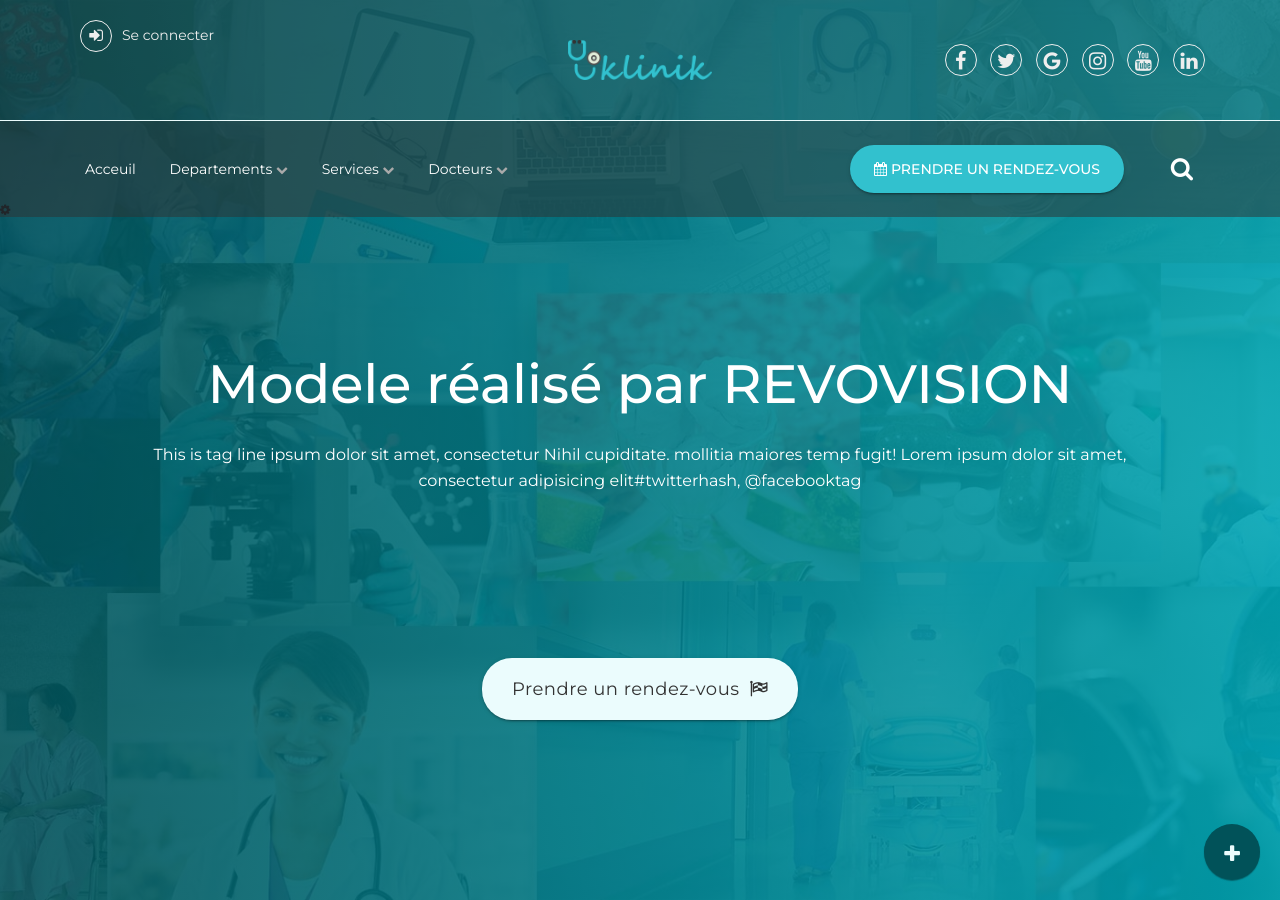
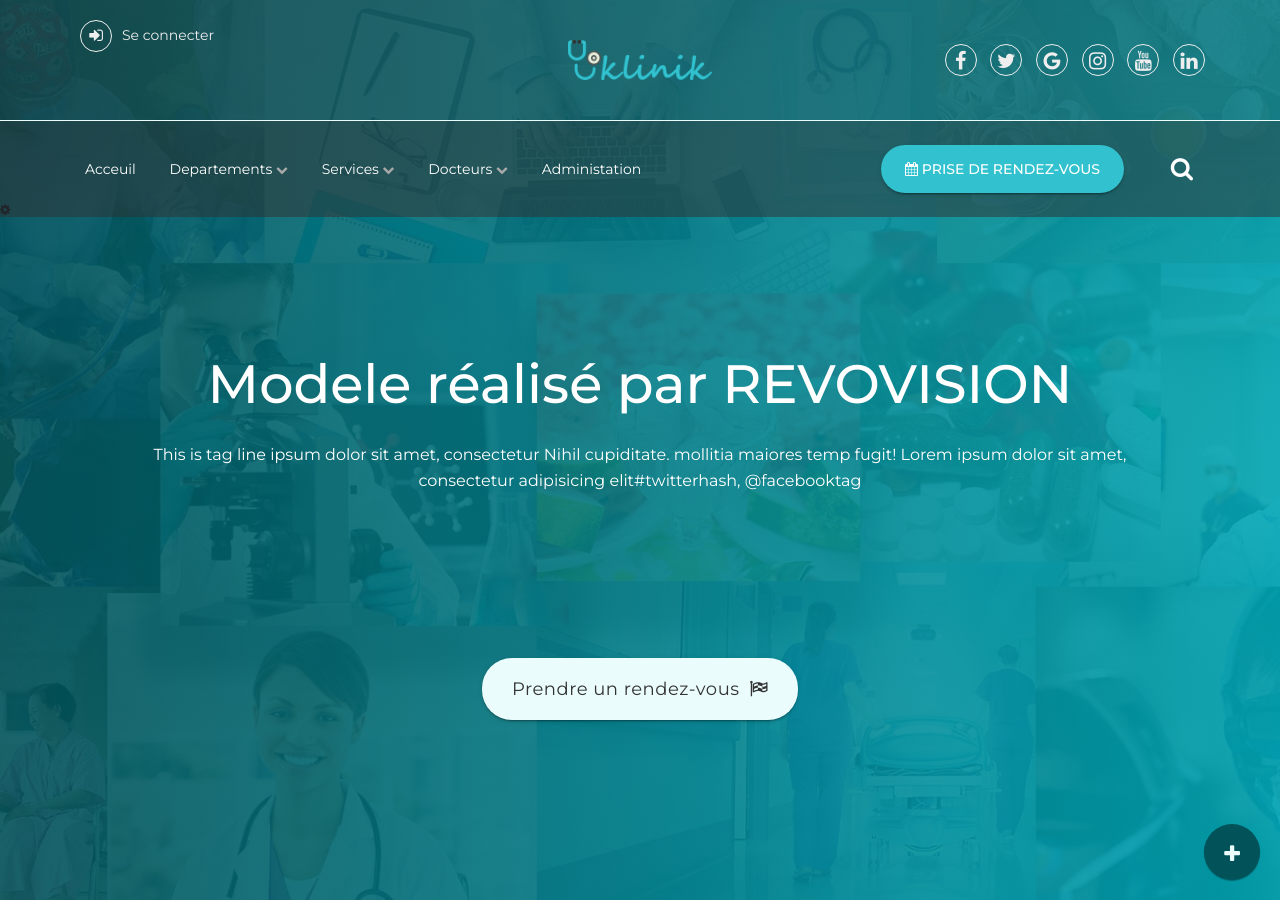
Before and after one commit to gabslim912/clinique, a Jekyll site: the page built from index.md, in a window 1280 px wide and 900 px high. Built offline with Jekyll 4.4.1, drawn with Linux system fonts in a browser that asks for light colours.

Commit message:
admin panel

```diff
--- a/_includes/header-pages.html
+++ b/_includes/header-pages.html
@@ -125,6 +125,9 @@
                                         </li>
                                     </ul>
                                 </li>
+                                 <li>
+                            <a href="http://pepdev.com/theme-preview/klinikal/admin/index.php?route=login"  id="menu-home" class="mdl-button mdl-js-button mdl-js-ripple-effect" data-upgraded=",MaterialButton,MaterialRipple">Administation</a>
+                        </li>
                                 <li class="mobile-menu-close"><i class="fa fa-times"></i></li>
                             </ul><!-- End Menu Section -->
                             <div class="col col-md-auto d-none d-sm-block d-md-block d-lg-block d-xl-block">
--- a/_includes/header.html
+++ b/_includes/header.html
@@ -125,10 +125,13 @@
                                 </li>
                             </ul>
                         </li>
+                         <li>
+                            <a href="http://pepdev.com/theme-preview/klinikal/admin/index.php?route=login"  id="menu-home" class="mdl-button mdl-js-button mdl-js-ripple-effect" data-upgraded=",MaterialButton,MaterialRipple">Administation</a>
+                        </li>
                         <li class="mobile-menu-close"><i class="fa fa-times"></i></li>
                     </ul><!-- End Menu Section -->
                     <div class="col col-md-auto d-none d-sm-block d-md-block d-lg-block d-xl-block">
-                        <button class="mdl-button mdl-button--colored mdl-button--raised mdl-js-button mdl-js-ripple-effect hdr-apointment" data-upgraded=",MaterialButton,MaterialRipple"><i class="fa fa-calendar m-0 color-white"></i> Prendre un rendez-vous<span class="mdl-button__ripple-container"><span class="mdl-ripple"></span></span></button>
+                        <button class="mdl-button mdl-button--colored mdl-button--raised mdl-js-button mdl-js-ripple-effect hdr-apointment" data-upgraded=",MaterialButton,MaterialRipple"><i class="fa fa-calendar m-0 color-white"></i> Prise de rendez-vous<span class="mdl-button__ripple-container"><span class="mdl-ripple"></span></span></button>
                     </div>
                     <div class="col-2 col-md-auto col-lg-auto">
                         <div class="mdl-button mdl-js-button mdl-button--fab hdr-search" data-upgraded=",MaterialButton">
```
Lines whose indentation alone changed are shown as unchanged.
